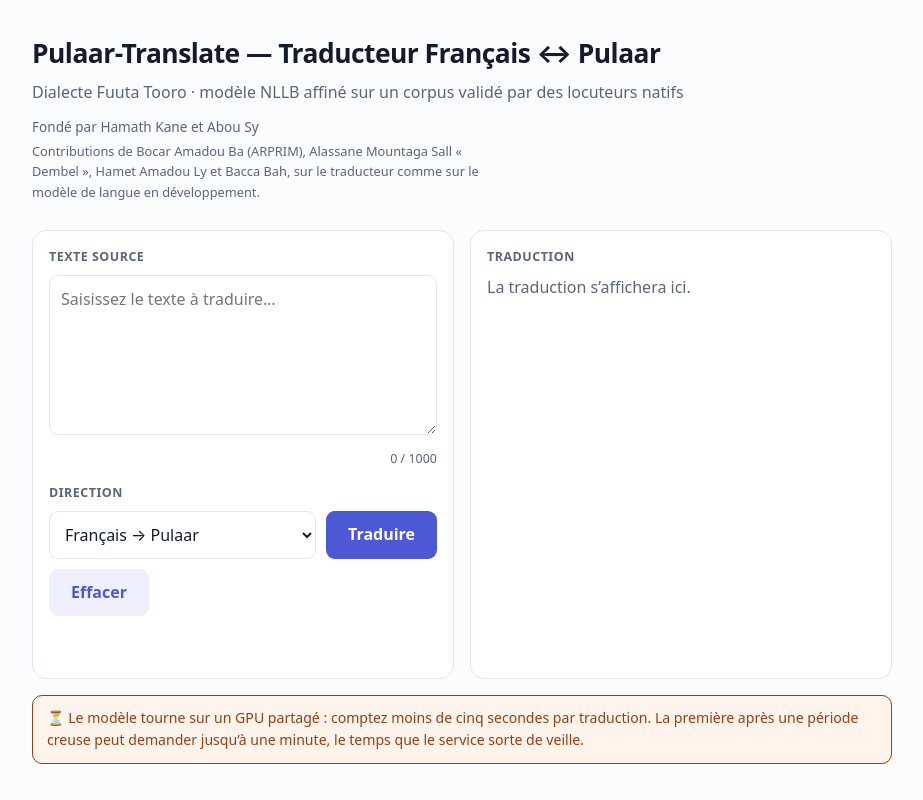
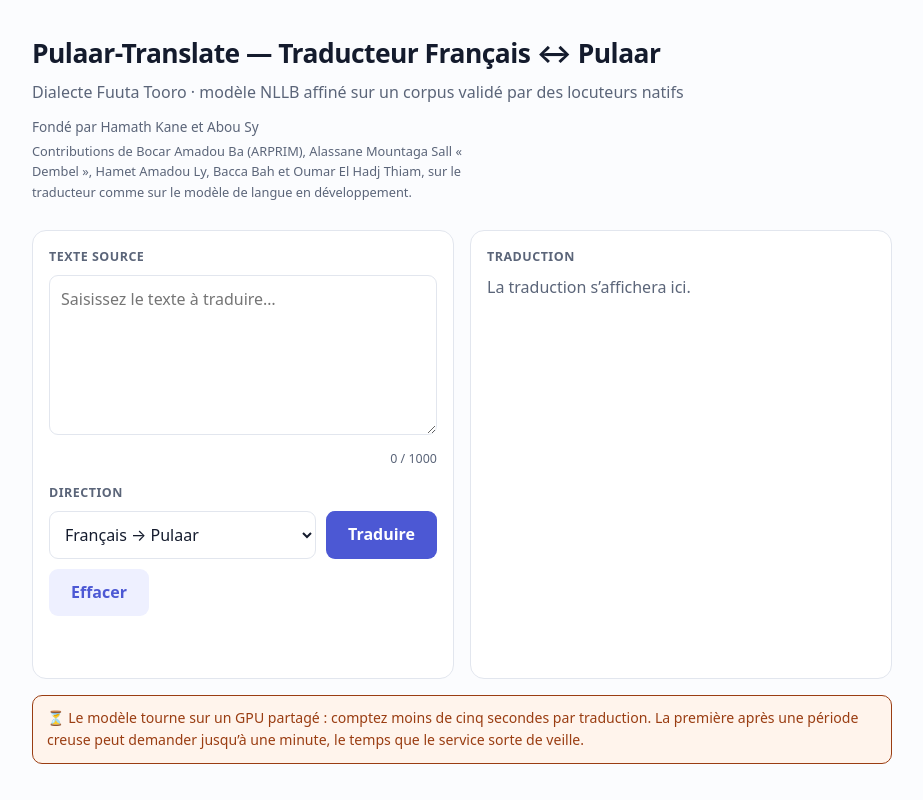
Before and after one commit to kawkumputer/pulaar-translate, a website: page public/index.html in a window 1280 px wide. Shown: the top 800 px of the page, without its empty margins (178-1101 px from the left). Drawn offline with Linux system fonts and the light colour scheme.

Commit message:
change: créditer Oumar El Hadj Thiam parmi les contributeurs
Ajouté après Bacca Bah. Il a quitté le projet le 2026-09-17, mais ses lots v11
(138 paires) sont dans le dataset : la contribution reste, le crédit aussi.

Co-Authored-By: Claude Opus 5 <noreply@anthropic.com>

```diff
--- a/public/i18n.js
+++ b/public/i18n.js
@@ -34,7 +34,7 @@ export const TEXTES = {
     // après avoir fait défiler la page. La seconde ligne est composée un peu
     // plus petite pour que le bloc reste léger à mesure que la liste grandit.
     'credits.fonde':    'Fondé par Hamath Kane et Abou Sy',
-    'credits.avec':     'Contributions de Bocar Amadou Ba (ARPRIM), Alassane Mountaga Sall « Dembel », Hamet Amadou Ly et Bacca Bah, sur le traducteur comme sur le modèle de langue en développement.',
+    'credits.avec':     'Contributions de Bocar Amadou Ba (ARPRIM), Alassane Mountaga Sall « Dembel », Hamet Amadou Ly, Bacca Bah et Oumar El Hadj Thiam, sur le traducteur comme sur le modèle de langue en développement.',
     // Mesuré le 2026-09-19 sur dix traductions, après le chargement du modèle
     // en float16 : médiane 0,7 s, maximum 4,8 s sur le tout premier appel.
     // Cinq secondes couvrent donc le pire cas observé, là où « deux » le
--- a/public/index.html
+++ b/public/index.html
@@ -126,7 +126,7 @@
         <h1 data-i18n="titre">Pulaar-Translate — Traducteur Français ↔ Pulaar</h1>
         <p class="sous" data-i18n="accroche">Dialecte Fuuta Tooro · modèle NLLB affiné sur un corpus validé par des locuteurs natifs</p>
         <p class="credits" data-i18n="credits.fonde">Fondé par Hamath Kane et Abou Sy</p>
-        <p class="credits" data-i18n="credits.avec">Contributions de Bocar Amadou Ba (ARPRIM), Alassane Mountaga Sall « Dembel », Hamet Amadou Ly et Bacca Bah, sur le traducteur comme sur le modèle de langue en développement.</p>
+        <p class="credits" data-i18n="credits.avec">Contributions de Bocar Amadou Ba (ARPRIM), Alassane Mountaga Sall « Dembel », Hamet Amadou Ly, Bacca Bah et Oumar El Hadj Thiam, sur le traducteur comme sur le modèle de langue en développement.</p>
       </div>
       <nav class="langues" id="langues"></nav>
     </div>
```
